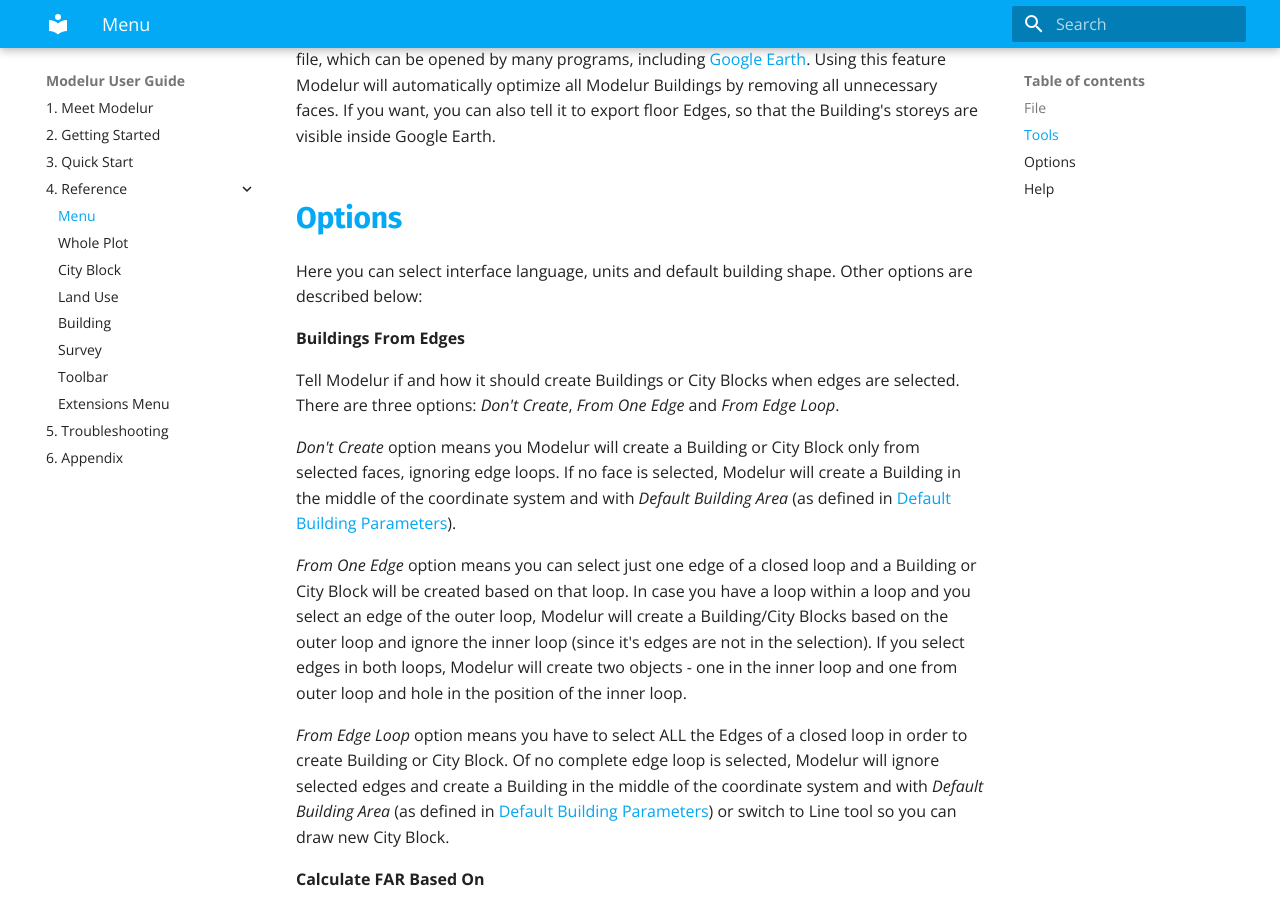
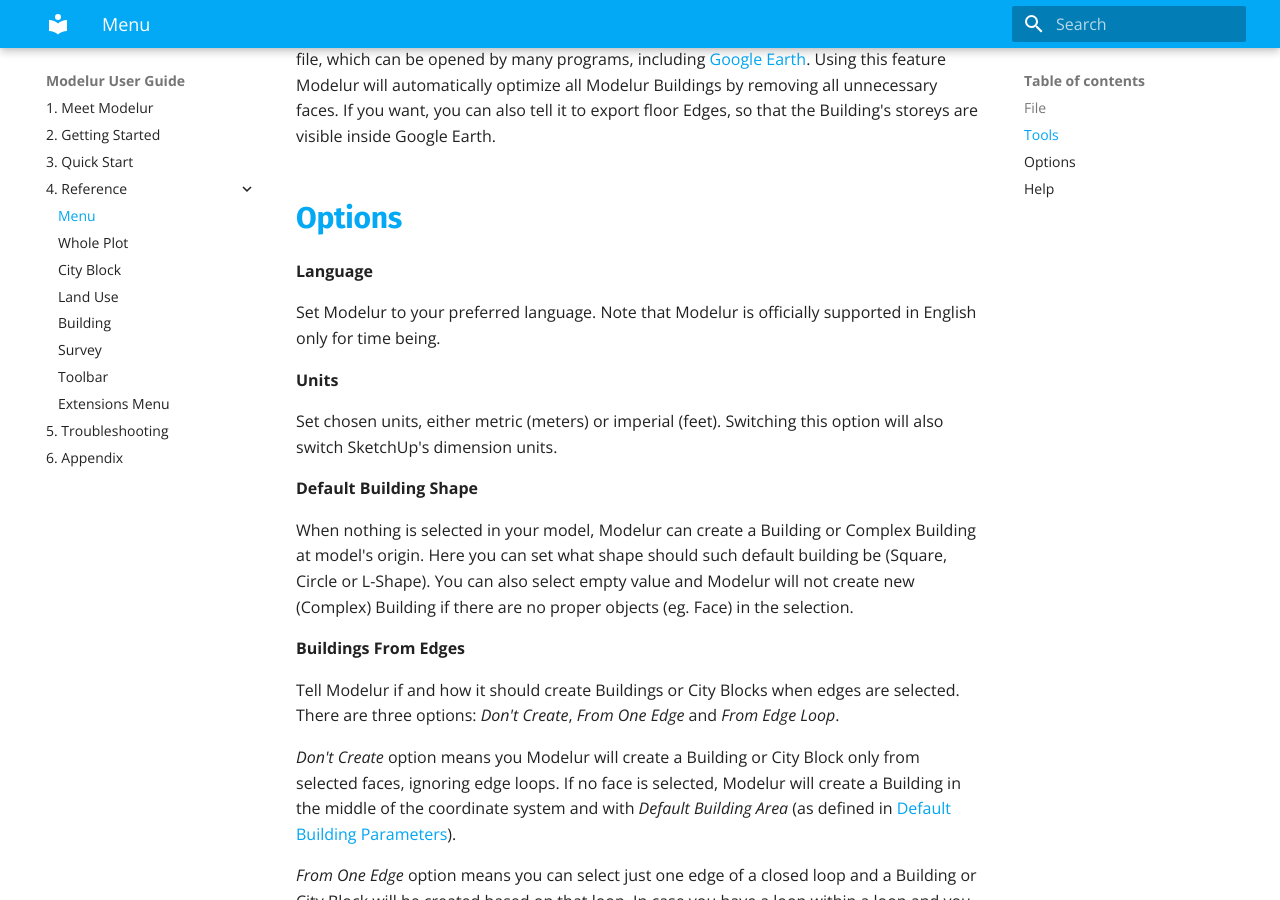
Before and after one commit to Modelur/docs, an MkDocs documentation site: the page built from docs/reference/menu.md, in a window 1280 px wide and 900 px high, scrolled down 4026 px. Built offline with MkDocs 1.6.1 and Material for MkDocs 9.7.7, drawn with Linux system fonts in a browser that asks for light colours; old or Windows-style settings are respelled for this version of MkDocs.

Commit message:
Update Options

```diff
--- a/docs/reference/menu.md
+++ b/docs/reference/menu.md
@@ -98,7 +98,17 @@
 Options
 -------
 
-Here you can select interface language, units and default building shape. Other options are described below:
+**Language**
+
+Set Modelur to your preferred language. Note that Modelur is officially supported in English only for time being.
+
+**Units**
+
+Set chosen units, either metric (meters) or imperial (feet). Switching this option will also switch SketchUp's dimension units.
+
+**Default Building Shape**
+
+When nothing is selected in your model, Modelur can create a Building or Complex Building at model's origin. Here you can set what shape should such default building be (Square, Circle or L-Shape). You can also select empty value and Modelur will not create new (Complex) Building if there are no proper objects (eg. Face) in the selection.
 
 **Buildings From Edges**
 
```
